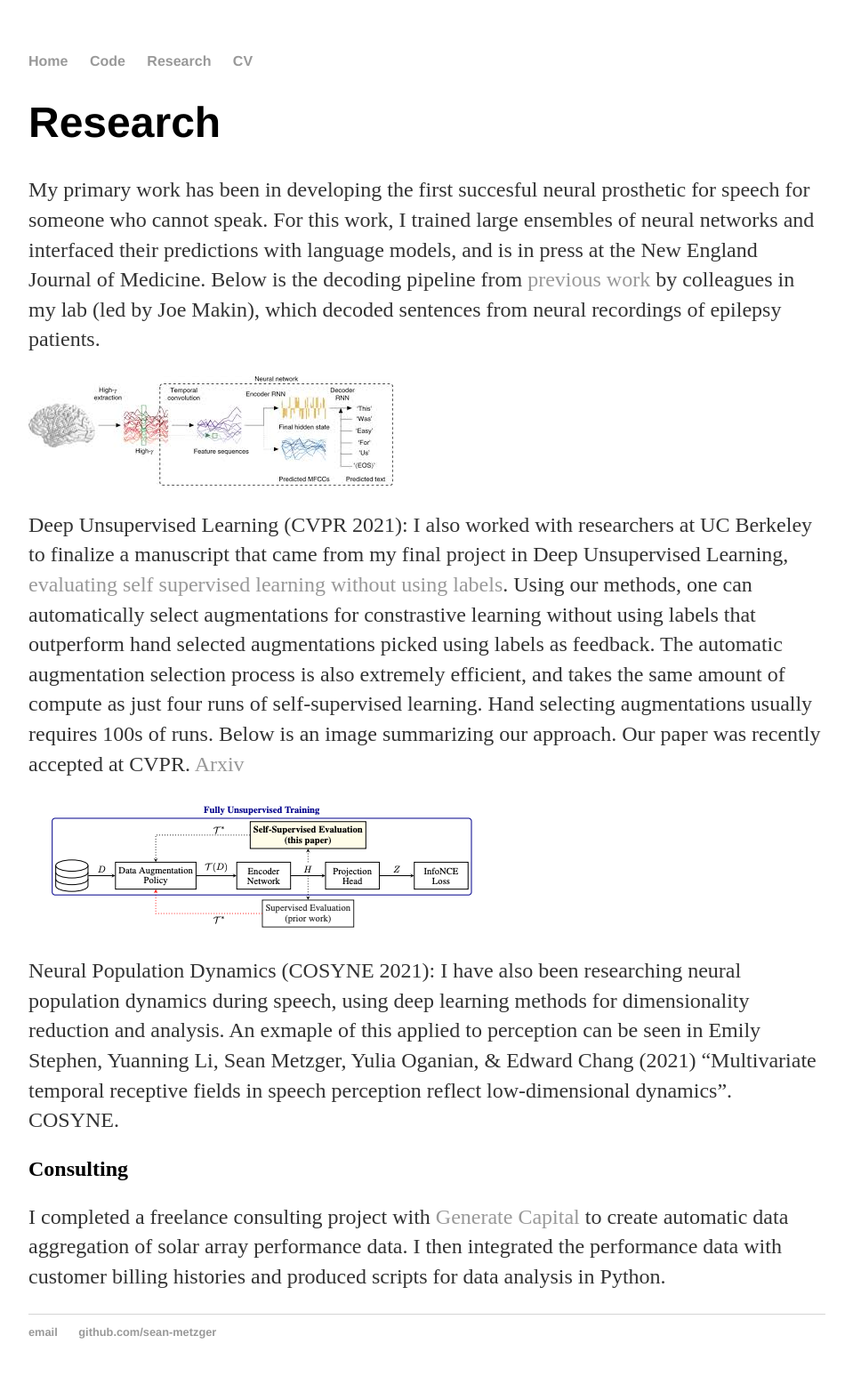
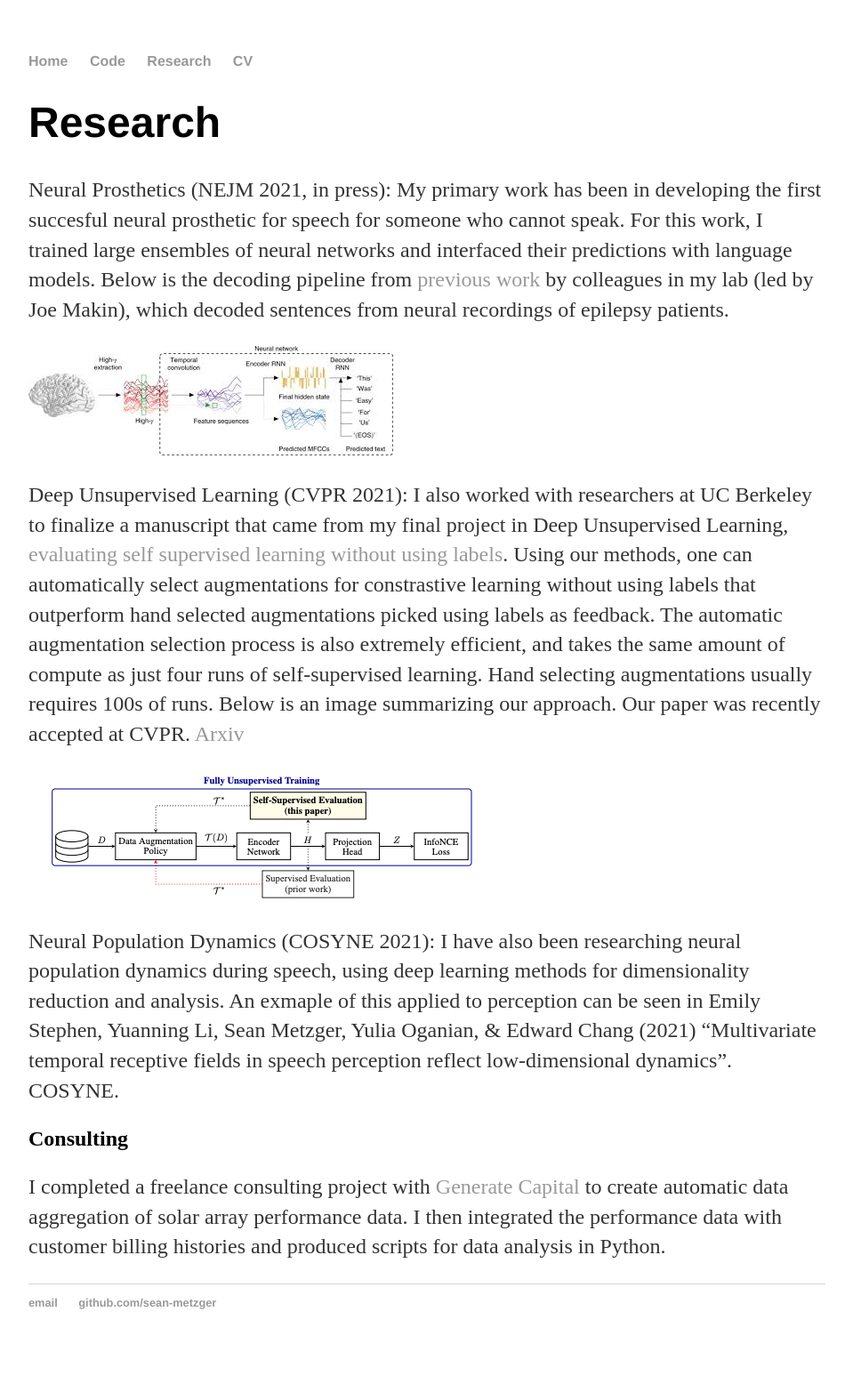
Before and after one commit to sean-metzger/sean-metzger.github.io, a Jekyll site: the page built from research/index.html, in a window 1280 px wide. Shown: the whole page at 89% size, without its empty margins (160-1119 px from the left). Built offline with Jekyll 4.4.1, drawn with Linux system fonts in a browser that asks for light colours; after the commit the page ends 1532 px from its top, so only the background shows below that.

Commit message:
Update index.html

```diff
--- a/research/index.html
+++ b/research/index.html
@@ -5,7 +5,7 @@
 
 <div class="blurb">
 	<h1>Research</h1>
-		<p> My primary work has been in developing the first succesful neural prosthetic for speech for someone who cannot speak. For this work, I trained large ensembles of neural networks and interfaced their predictions with language models, and is in press at the New England Journal of Medicine. Below is the decoding pipeline from <a href="https://www.nature.com/articles/s41593-020-0608-8">previous work</a> by colleagues in my lab (led by Joe Makin), which decoded sentences from neural recordings of epilepsy patients.</p>
+		<p> Neural Prosthetics (NEJM 2021, in press): My primary work has been in developing the first succesful neural prosthetic for speech for someone who cannot speak. For this work, I trained large ensembles of neural networks and interfaced their predictions with language models. Below is the decoding pipeline from <a href="https://www.nature.com/articles/s41593-020-0608-8">previous work</a> by colleagues in my lab (led by Joe Makin), which decoded sentences from neural recordings of epilepsy patients.</p>
 		<img src="/images/joepaper.jpeg" alt="hi" class="inline"/>
 		<p> Deep Unsupervised Learning (CVPR 2021): I also worked with researchers at UC Berkeley to finalize a manuscript that came from my final project in Deep Unsupervised Learning, <a href="https://arxiv.org/pdf/2009.07724.pdf">evaluating self supervised learning without using labels</a>. Using our methods, one can automatically select augmentations for constrastive learning without using labels that outperform hand selected augmentations picked using labels as feedback. The automatic augmentation selection process is also extremely efficient, and takes the same amount of compute as just four runs of self-supervised learning. Hand selecting augmentations usually requires 100s of runs. Below is an image summarizing our approach. Our paper was recently accepted at CVPR. <a href="https://arxiv.org/pdf/2009.07724.pdf">Arxiv</a> </p>
 		<img src="/images/paperfig1.png" alt="hi" class="inline"/>
```
